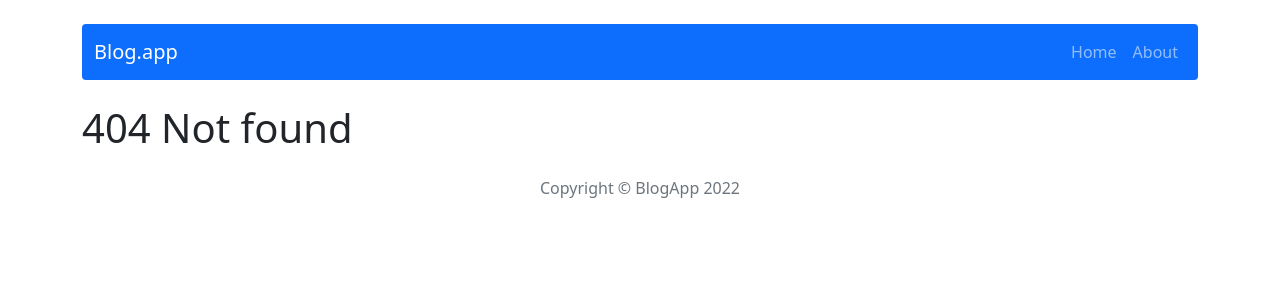
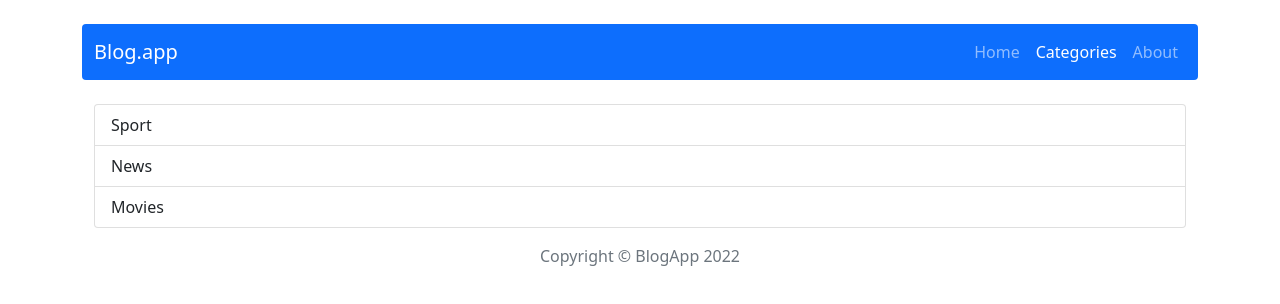
Before and after one commit to evacu8/react-blog-app, a React (Create React App) app: page /categories in a window 1280 px wide. Before the commit this address had no page. Shown: the top 304 px of the page. Built offline with nearby package versions, Linux system fonts and the light colour scheme.

Commit message:
Add Categories page

```diff
--- a/src/App.js
+++ b/src/App.js
@@ -8,6 +8,7 @@ import NotFound from './components/pages/NotFound/NotFound';
 import Header from './components/views/Header/Header';
 import Footer from './components/views/Footer/Footer';
 import { Container } from 'react-bootstrap';
+import Categories from './components/pages/Categories/Categories';
 
 function App() {
   return (
@@ -17,6 +18,7 @@ function App() {
         <Routes>
           <Route path="/" element={<Home />} />
           <Route path="/about" element={<About />} />
+          <Route path="/categories" element={<Categories />} />
           <Route path="/post/:id" element={<SinglePost />} />
           <Route path="/post/add" element={<AddPost />} />
           <Route path="/post/edit/:id" element={<EditPost />} />
--- /dev/null
+++ b/src/components/features/AllCategories/AllCategories.js
@@ -0,0 +1,17 @@
+import { Container } from 'react-bootstrap';
+import { useSelector } from 'react-redux';
+import { getAllCategories } from '../../../redux/categoriesRedux';
+
+const AllCategories = () => {
+
+  const categories = useSelector(state => getAllCategories(state));
+  return (
+    <Container>
+      <ul className="list-group">
+        {categories.map(category => <li className="list-group-item" key={category.id}>{category.value}</li>)}
+      </ul>
+    </Container>
+  );
+};
+
+export default AllCategories;
--- a/src/components/features/PostForm/PostForm.js
+++ b/src/components/features/PostForm/PostForm.js
@@ -16,11 +16,13 @@ const PostForm = ({ action, actionText, ...props}) => {
   const [content, setContent] = useState(props.content || '');
   const [contentError, setContentError] = useState(false);
   const [dateError, setDateError] = useState(false);
+  const [categoryError, setCategoryError] = useState(false);
   const { register, handleSubmit: validate, formState: { errors } } = useForm();
 
   const handleSubmit = () => {
     setContentError(!content)
     setDateError(!publishedDate)
+    setCategoryError(!categoryError)
     if(content && publishedDate) {
       action({ title, author, publishedDate, shortDescription, content });
     }
@@ -80,7 +82,7 @@ const PostForm = ({ action, actionText, ...props}) => {
         <div className="mb-3">
           <label htmlFor="category" className="form-label">Category</label>
             <CategorySelect />
-          {/* {categoryError && <small className="d-block form-text text-danger mt-2">Select category</small>} */}
+          {categoryError && <small className="d-block form-text text-danger mt-2">Select category</small>}
         </div>
 
         <div className="mb-3">
--- /dev/null
+++ b/src/components/pages/Categories/Categories.js
@@ -0,0 +1,10 @@
+import AllCategories from '../../features/AllCategories/AllCategories';
+
+const Categories = () => {
+
+  return (
+    <AllCategories />
+  );
+};
+
+export default Categories;
--- a/src/components/views/NavBar/NavBar.js
+++ b/src/components/views/NavBar/NavBar.js
@@ -11,6 +11,7 @@ const NavBar = () => {
         <Navbar.Collapse id="basic-navbar-nav" className='d-flex justify-content-end'>
           <Nav>
             <Nav.Link as={NavLink} to="/">Home</Nav.Link>
+            <Nav.Link as={NavLink} to="/categories">Categories</Nav.Link>
             <Nav.Link as={NavLink} to="/about">About</Nav.Link>
           </Nav>
         </Navbar.Collapse>
```
